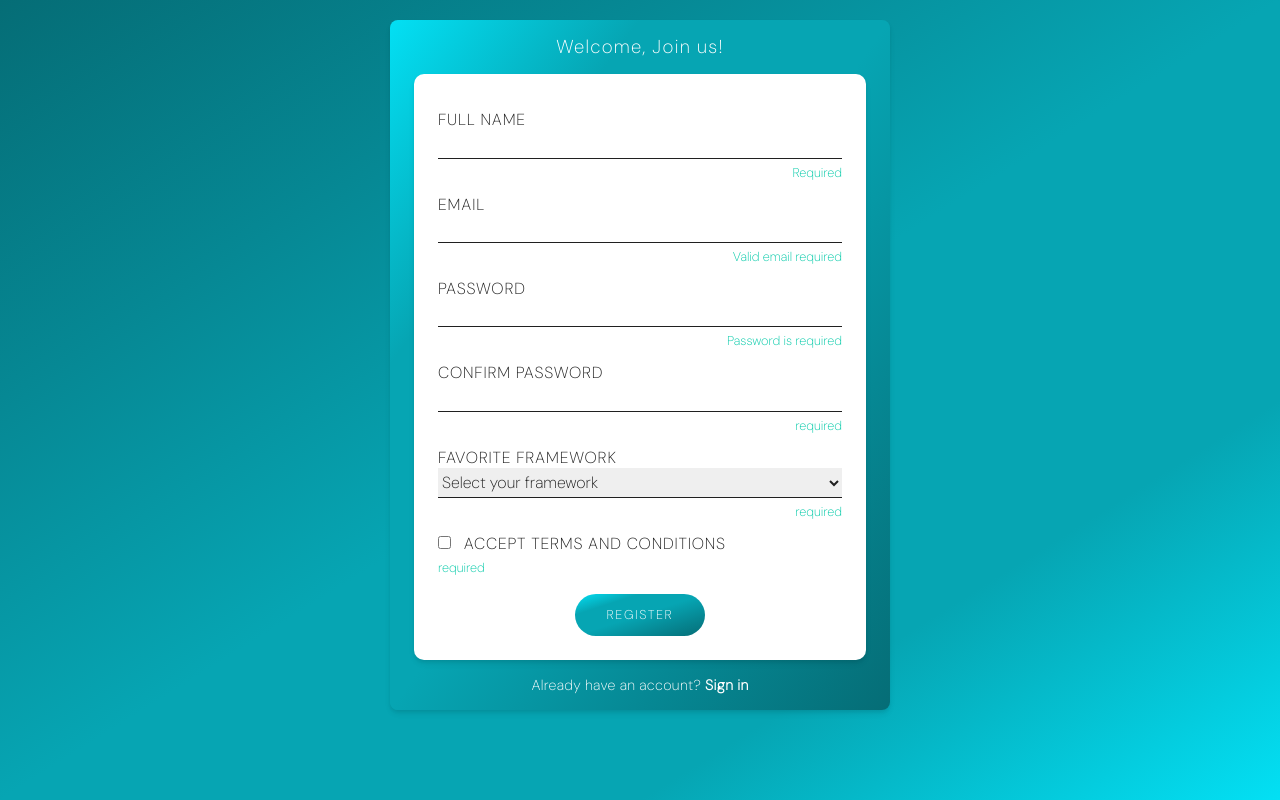
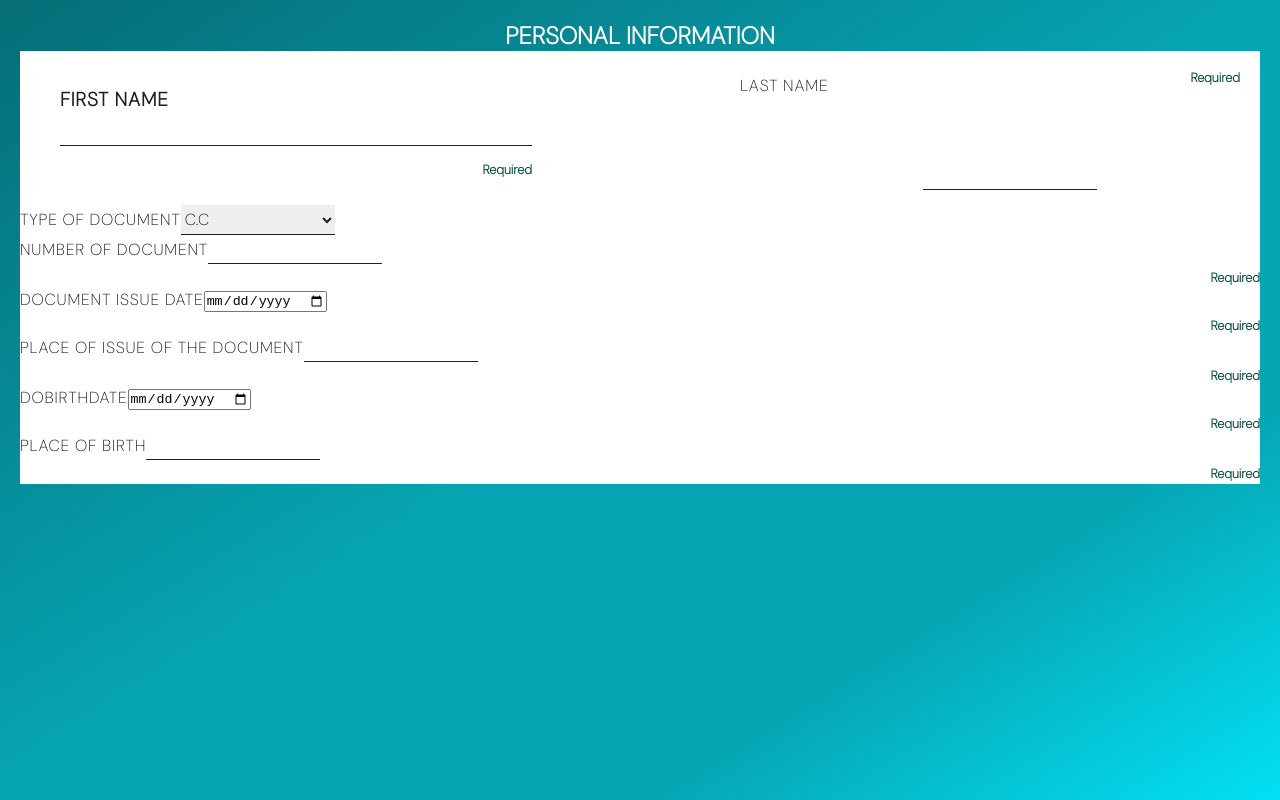
Before and after one commit to dorodrig/React_Registration_Form, a React (Vite) app: page / in a window 1280 px wide. Built offline with nearby package versions, Linux system fonts and the light colour scheme.

Commit message:
React: Primeros diseño

```diff
--- a/src/App.jsx
+++ b/src/App.jsx
@@ -1,13 +1,17 @@
 import { useState } from "react";
 import AuthContext from "./context/AuthContext";
 import SignUp from "./components/SignUp";
+import Personal_Information from "./components/Personal_Information";
 
 function App() {
-  const [step, setStep] = useState("signup");
+  const [step, setStep] = useState("personal");
   return (
     <>
       <AuthContext.Provider value={{ step, setStep }}>
-        <div className="container">{step === "signup" && <SignUp />}</div>
+        <div className="container">
+          {step === "signup" && <SignUp />}
+          {step === "personal" && <Personal_Information />}
+        </div>
       </AuthContext.Provider>
     </>
   );
--- /dev/null
+++ b/src/components/Personal_Information.jsx
@@ -0,0 +1,73 @@
+const Personal_Information = () => {
+  return (
+    <>
+      <div className="container__personal">
+        <h2>Personal Information</h2>
+        <form autoComplete="off">
+          <fieldset>
+            <div className="names">
+              <div className="names__full_name">
+                <label htmlFor="full_name__fullName">First Name</label>
+                <input type="text" id="full_name__fullName" />
+                <p className="error">Required</p>
+              </div>
+              <div className="names__last_name"></div>
+              <label htmlFor="last_name">Last Name</label>
+              <input type="text" id="last_name" />
+              <p className="error">Required</p>
+            </div>
+          </fieldset>
+          <fieldset>
+            <div className="typeDocument">
+              <label htmlFor="typeDocument">Type of Document</label>
+              <select name="typeDocument" id="typeDocument">
+                <option value="cc">C.C</option>
+                <option value="ce">C.E</option>
+                <option value="idcard">ID Card</option>
+                <option value="passport">Passport</option>
+                <option value="Immigration_permit">Immigration permit</option>
+              </select>
+            </div>
+            <div className="numberDocument">
+              <label htmlFor="numberDocument">Number of Document</label>
+              <input type="text" id="numberDocument" />
+              <p className="error">Required</p>
+            </div>
+          </fieldset>
+          <fieldset>
+            <div className="expedition">
+              <div className="date_expedition">
+                <label htmlFor="expedition">Document issue date</label>
+                <input type="date" id="expedition" />
+                <p className="error">Required</p>
+              </div>
+              <div className="place_expedition">
+                <label htmlFor="expedition">
+                  Place of issue of the document
+                </label>
+                <input type="text" id="expedition" />
+                <p className="error">Required</p>
+              </div>
+            </div>
+          </fieldset>
+          <fieldset>
+            <div className="birthdate">
+              <div className="date_birthdate">
+                <label htmlFor="date_birthdate">Dobirthdate</label>
+                <input type="date" id="birthdate" />
+                <p className="error">Required</p>
+              </div>
+              <div className="place_birthdate">
+                <label htmlFor="place_birthdate">Place of birth</label>
+                <input type="text" id="place_birthdate" />
+                <p className="error">Required</p>
+              </div>
+            </div>
+          </fieldset>
+        </form>
+      </div>
+    </>
+  );
+};
+
+export default Personal_Information;
--- a/src/components/SignUp.jsx
+++ b/src/components/SignUp.jsx
@@ -8,7 +8,7 @@ const SignUp = () => {
       <div className="card">
         <form autoComplete="off">
           <fieldset>
-            <label htmlFor="fullName">Full name</label>
+            <label htmlFor="fullName">User name</label>
             <input type="text" id="fullName" />
             <p className="error">Required</p>
           </fieldset>
--- a/src/styles/_components.scss
+++ b/src/styles/_components.scss
@@ -1,2 +1,3 @@
  @use "./components/card";
  @use "./components/form";
+ @use "./components/_personalInformation";
--- a/src/styles/_variables.scss
+++ b/src/styles/_variables.scss
@@ -3,7 +3,7 @@ $font-family: 'DM Sans', sans-serif;
 // Colors
 $white: #fff;
 $gray: #202020;
-$error: #00C9A7;
+$error: #0f5348;
 
 // Background
 $container-bg: linear-gradient(
--- a/src/styles/components/_error.scss
+++ b/src/styles/components/_error.scss
@@ -7,6 +7,7 @@
     font-size: 0.8rem;
     text-align: right;
     margin-top: 0.3rem;
+    font-weight: bold;
     //display: none;
 
     &-terms {
--- /dev/null
+++ b/src/styles/components/_personalInformation.scss
@@ -0,0 +1,23 @@
+@use "label" as l;
+@use "../variables" as v;
+@use "./infPerComponents/_fullName" as fn;
+h2{
+   font-family: v.$font-family;
+   text-transform: uppercase;
+   text-align: center;
+   font-size: 1.50rem;
+   color: v.$white
+}
+form{
+    display:  grid;
+    background-color: v.$white;
+
+    fieldset{
+        border: none;
+        display: flex;
+        flex-direction: column;
+        padding: 0.1rem 0;
+
+        @include fn.fullName();
+    }
+}
--- /dev/null
+++ b/src/styles/components/infPerComponents/_fullName.scss
@@ -0,0 +1,34 @@
+@use "../../variables" as v;
+
+@mixin fullName(){
+    .names{
+    display: flex;
+    justify-content: space-between;
+
+     padding: 0.75rem 1.25rem;
+    &__full_name{
+        padding: 0.75rem 1.25rem;
+        border-radius: 0.625rem;
+        font-family: v.$font-family;
+        width: 40vw;
+        display: flex;
+        flex-direction: column;
+        gap: 0.625rem;
+
+        label{
+            color: v.$gray;
+            font-family: v.$font-family;
+            font-weight: bold;
+            font-size: 1.2rem;
+        }
+        input{
+            border-bottom: 1px solid v.$gray;
+            outline: none;
+            padding: 0.2rem 0;
+            font-family: v.$font-family;
+            font-size: 0.85rem;
+        }
+    }
+   }
+
+}
```
